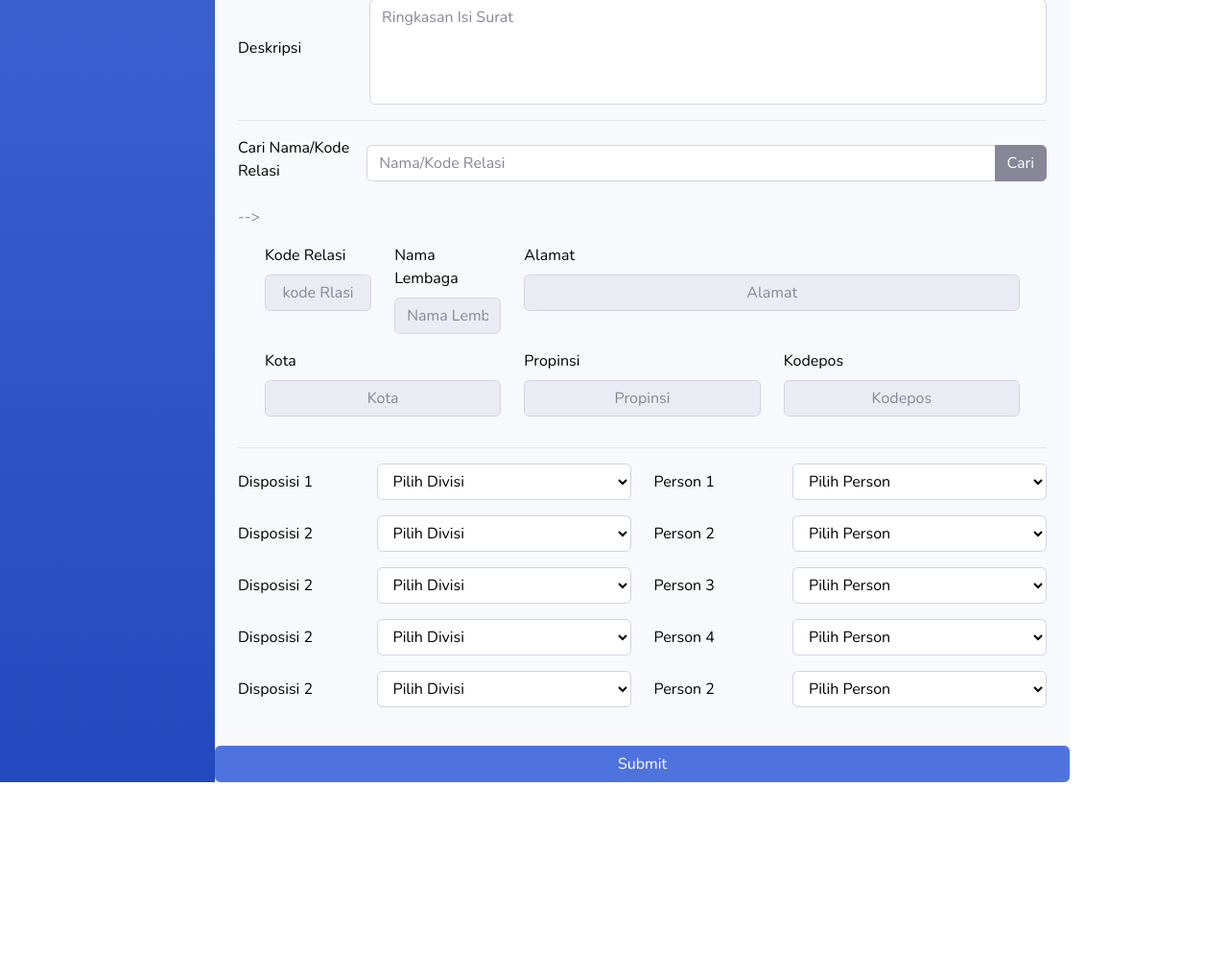
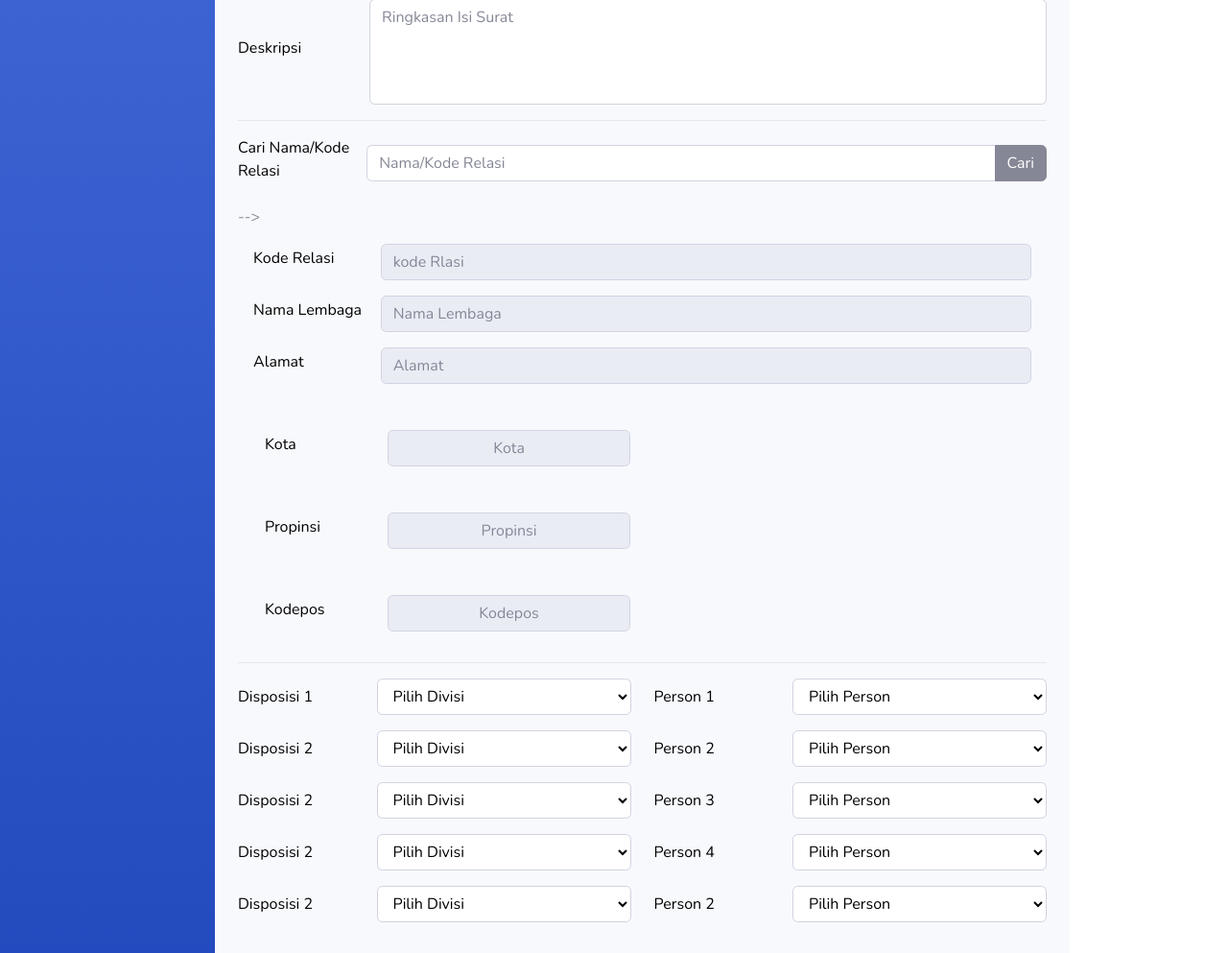
Before and after one commit to Corneldiii/ProjecctKanisius, a CodeIgniter app: page /surat/index.php/controller/inputMemo in a window 1280 px wide. Shown: the part 853-1846 px from the top of the page at 96% size. Before the commit the page ends 1668 px from the top, so only its background shows below. Run offline with CodeIgniter, Linux system fonts and the light colour scheme; data that the repository does not hold is empty; some libraries are stand-ins or nearby versions.

Commit message:
merapikan layout

```diff
--- a/application/views/inputMemo.php
+++ b/application/views/inputMemo.php
@@ -330,38 +330,38 @@ defined('BASEPATH') or exit('No direct script access allowed');
 
 
 
-                        <div class="row form-group m-3">
-                            <div class="col-2">
-                                <label for="kodeRelasi">Kode Relasi</label>
-                                <input type="text" class="form-control w-100 text-center" name="kodeRelasi" id="kodeRelasi" placeholder="kode Rlasi" readonly>
+                        <div class="header p-3">
+                            <div class="form-group d-flex align-items-center">
+                                <label for="kodeRelasi" class="mr-2" style="width: 150px;">Kode Relasi</label>
+                                <input type="text" class="form-control w-100 text-left" name="kodeRelasi" id="kodeRelasi" placeholder="kode Rlasi" readonly>
                             </div>
-                            <div class="col-2">
-                                <label for="nsmsLembaga">Nama Lembaga</label>
-                                <input type="text" class="form-control w-100 text-center" name="namaLembaga" id="namaLembaga" placeholder="Nama Lembaga" readonly>
+                            <div class="form-group d-flex align-items-center">
+                                <label for="nsmsLembaga" class="mr-2" style="width: 150px;">Nama Lembaga</label>
+                                <input type="text" class="form-control w-100 text-left" name="namaLembaga" id="namaLembaga" placeholder="Nama Lembaga" readonly>
                             </div>
-                            <div class="col-8">
-                                <label for="alamat">Alamat</label>
-                                <input type="text" class="form-control w-100 text-center" name="alamat" id="alamat" placeholder="Alamat" readonly>
+                            <div class="form-group d-flex align-items-center">
+                                <label for="alamat" class="mr-2" style="width: 150px;">Alamat</label>
+                                <input type="text" class="form-control w-100 text-left" name="alamat" id="alamat" placeholder="Alamat" readonly>
                             </div>
                         </div>
 
-                        <div class="row m-3">
-                            <div class="col">
-                                <div class="form-group">
-                                    <label for="kota">Kota</label>
-                                    <input type="text" class="form-control w-100 text-center" name="kota" id="kota" placeholder="Kota" readonly>
+                        <div class="col-8">
+                            <div class="header p-3">
+                                <div class="form-group d-flex align-items-center">
+                                    <label for="kota" class="mr-2" style="width: 120px;">Kota</label>
+                                    <input type="text" class="form-control w-50 text-center" name="kota" id="kota" placeholder="Kota" readonly>
                                 </div>
                             </div>
-                            <div class="col">
-                                <div class="form-group">
-                                    <label for="propinsi">Propinsi</label>
-                                    <input type="text" class="form-control w-100 text-center" name="propinsi" id="propinsi" placeholder="Propinsi" readonly>
+                            <div class="header p-3">
+                                <div class="form-group d-flex align-items-center">
+                                    <label for="propinsi" class="mr-2" style="width: 120px;">Propinsi</label>
+                                    <input type="text" class="form-control w-50 text-center" name="propinsi" id="propinsi" placeholder="Propinsi" readonly>
                                 </div>
                             </div>
-                            <div class="col">
-                                <div class="form-group">
-                                    <label for="kodepos">Kodepos</label>
-                                    <input type="text" class="form-control w-100 text-center" name="kodepos" id="kodepos" placeholder="Kodepos" readonly>
+                            <div class="header p-3">
+                                <div class="form-group d-flex align-items-center">
+                                    <label for="kodepos" class="mr-2" style="width: 120px;">Kodepos</label>
+                                    <input type="text" class="form-control w-50 text-center" name="kodepos" id="kodepos" placeholder="Kodepos" readonly>
                                 </div>
                             </div>
                         </div>
```
